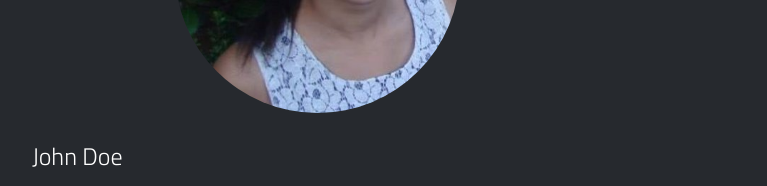
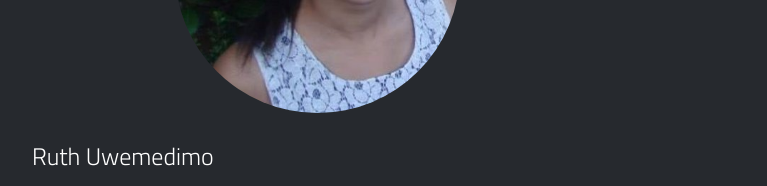
Before and after one commit to rug1/old-portfolio-template, a plain HTML site: page index.html in a window 1280 px wide. Shown: the part 2160-2346 px from the top of the page, without its empty margins (23-790 px from the left). Drawn offline with nearby package versions, Linux system fonts and the light colour scheme; files whose address does not match are found by name.

Commit message:
changed my name in about me section

```diff
--- a/index.html
+++ b/index.html
@@ -266,7 +266,7 @@
           <div class="image-wrap">
                 <img src="include/img/profile/me.jpg" alt="John Doe">
             </div>
-            <h3 class="profile-name">John Doe</h3>
+            <h3 class="profile-name">Ruth Uwemedimo</h3>
             <p class="profile-description">Lorem ipsum dolor sit amet, consectetur adipiscing elit. Maecenas ac augue at erat <a href="#">hendrerit dictum</a>.
             Praesent porta, purus eget sagittis imperdiet, nulla mi ullamcorper metus, id hendrerit metus diam vitae est. Class aptent taciti sociosqu ad litora torquent per conubia nostra, per inceptos himenaeos.</p>
 
```
